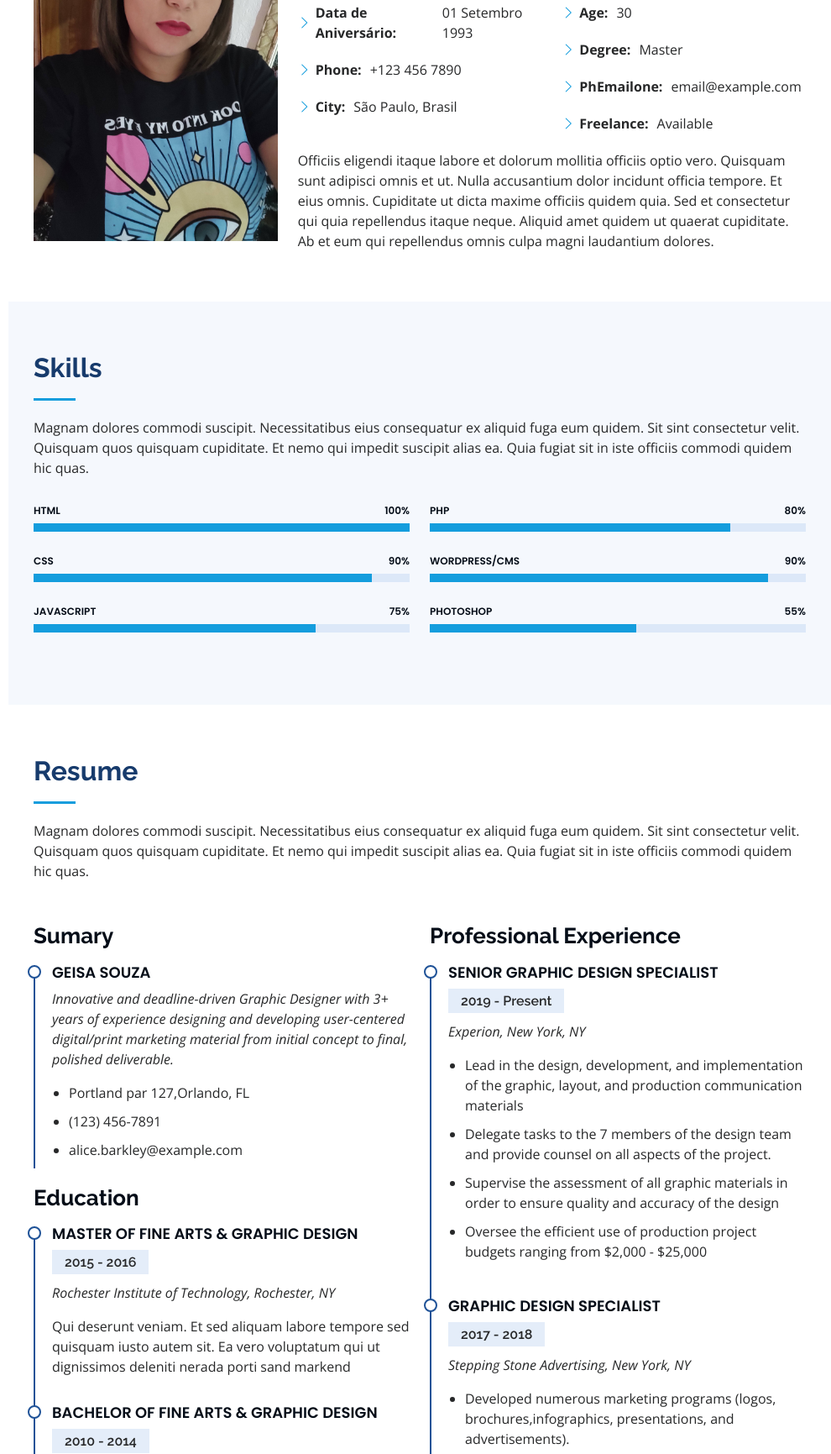
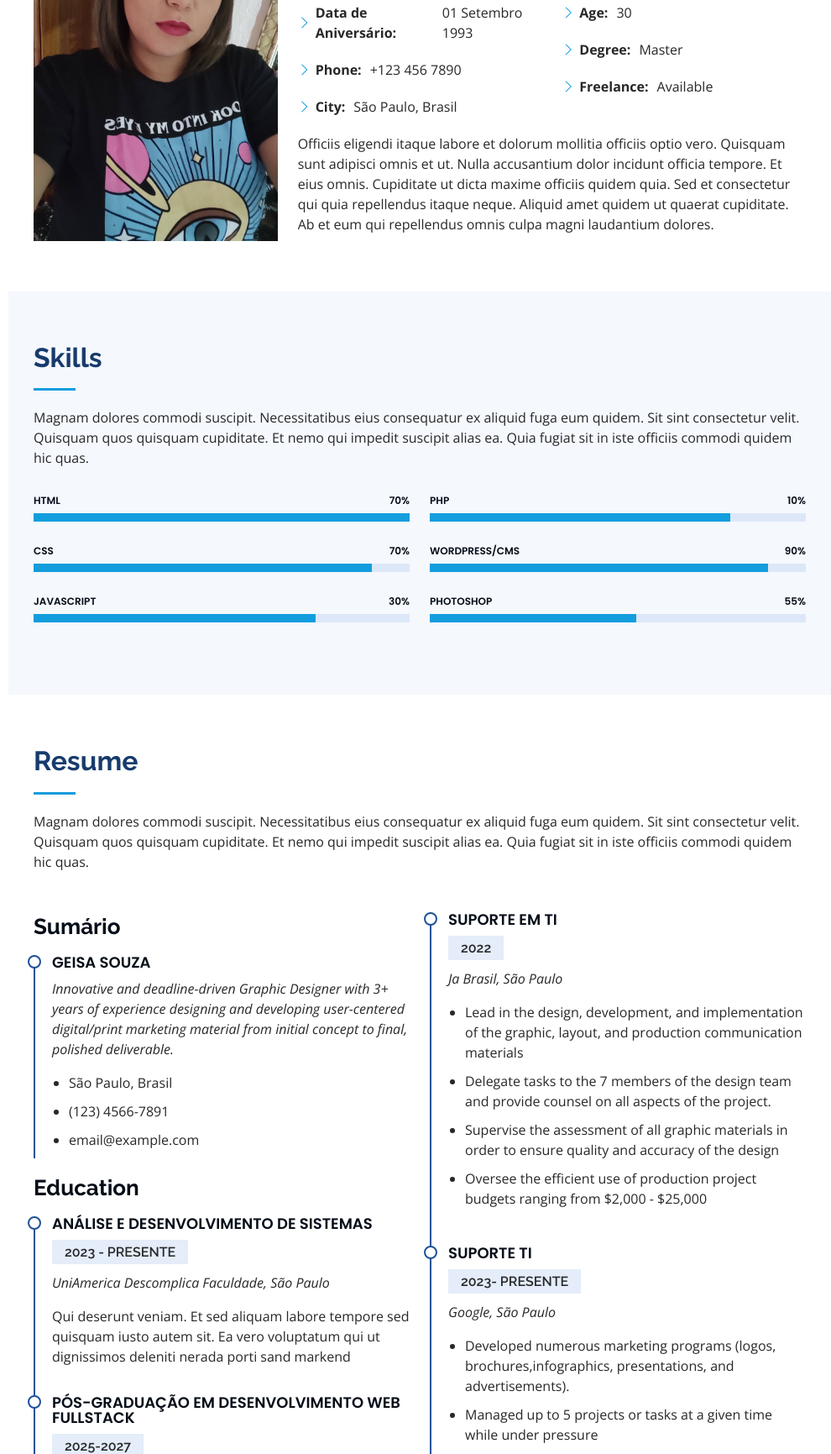
Before and after one commit to GeisaSouzadev/portfolio, a plain HTML site: page index.html in a window 1280 px wide. Shown: the part 1069-2800 px from the top of the page at 84% size, without its empty margins (290-1280 px from the left). Drawn offline with nearby package versions, Linux system fonts and the light colour scheme.

Commit message:
Alteração sumário

```diff
--- a/index.html
+++ b/index.html
@@ -49,8 +49,8 @@
         <img src="assets/img/profile-img.jpg" alt="" class="img-fluid rounded-circle">
         <h1 class="text-light"><a href="index.html">Geisa Souza</a></h1>
         <div class="social-links mt-3 text-center">
-          <a href="https://www.instagram.com/geisa._.souza/" class="instagram"><i class="bx bxl-instagram"></i></a>
           <a href="#" class="linkedin"><i class="bx bxl-linkedin"></i></a>
+          <a href="https://github.com/geisasouzadev" class="github"><i class="bx bxl-github"></i></a>
         </div>
       </div>
 
@@ -89,7 +89,7 @@
             <img src="assets/img/profile-img.jpg" class="img-fluid" alt="">
           </div>
           <div class="col-lg-8 pt-4 pt-lg-0 content" data-aos="fade-left">
-            <h3>UI/UX Designer &amp; Web Developer.</h3>
+            <h3>Web Developer.</h3>
             <p class="fst-italic">
               Lorem ipsum dolor sit amet, consectetur adipiscing elit, sed do eiusmod tempor incididunt ut labore et dolore
               magna aliqua.
@@ -106,7 +106,6 @@
                 <ul>
                   <li><i class="bi bi-chevron-right"></i> <strong>Age:</strong> <span>30</span></li>
                   <li><i class="bi bi-chevron-right"></i> <strong>Degree:</strong> <span>Master</span></li>
-                  <li><i class="bi bi-chevron-right"></i> <strong>PhEmailone:</strong> <span>email@example.com</span></li>
                   <li><i class="bi bi-chevron-right"></i> <strong>Freelance:</strong> <span>Available</span></li>
                 </ul>
               </div>
@@ -135,21 +134,21 @@
           <div class="col-lg-6" data-aos="fade-up">
 
             <div class="progress">
-              <span class="skill">HTML <i class="val">100%</i></span>
+              <span class="skill">HTML <i class="val">70%</i></span>
               <div class="progress-bar-wrap">
                 <div class="progress-bar" role="progressbar" aria-valuenow="100" aria-valuemin="0" aria-valuemax="100"></div>
               </div>
             </div>
 
             <div class="progress">
-              <span class="skill">CSS <i class="val">90%</i></span>
+              <span class="skill">CSS <i class="val">70%</i></span>
               <div class="progress-bar-wrap">
                 <div class="progress-bar" role="progressbar" aria-valuenow="90" aria-valuemin="0" aria-valuemax="100"></div>
               </div>
             </div>
 
             <div class="progress">
-              <span class="skill">JavaScript <i class="val">75%</i></span>
+              <span class="skill">JavaScript <i class="val">30%</i></span>
               <div class="progress-bar-wrap">
                 <div class="progress-bar" role="progressbar" aria-valuenow="75" aria-valuemin="0" aria-valuemax="100"></div>
               </div>
@@ -160,7 +159,7 @@
           <div class="col-lg-6" data-aos="fade-up" data-aos-delay="100">
 
             <div class="progress">
-              <span class="skill">PHP <i class="val">80%</i></span>
+              <span class="skill">PHP <i class="val">10%</i></span>
               <div class="progress-bar-wrap">
                 <div class="progress-bar" role="progressbar" aria-valuenow="80" aria-valuemin="0" aria-valuemax="100"></div>
               </div>
@@ -198,37 +197,37 @@
 
         <div class="row">
           <div class="col-lg-6" data-aos="fade-up">
-            <h3 class="resume-title">Sumary</h3>
+            <h3 class="resume-title">Sumário</h3>
             <div class="resume-item pb-0">
               <h4>Geisa Souza</h4>
               <p><em>Innovative and deadline-driven Graphic Designer with 3+ years of experience designing and developing user-centered digital/print marketing material from initial concept to final, polished deliverable.</em></p>
               <ul>
-                <li>Portland par 127,Orlando, FL</li>
-                <li>(123) 456-7891</li>
-                <li>alice.barkley@example.com</li>
+                <li>São Paulo, Brasil</li>
+                <li>(123) 4566-7891</li>
+                <li>email@example.com</li>
               </ul>
             </div>
 
             <h3 class="resume-title">Education</h3>
             <div class="resume-item">
-              <h4>Master of Fine Arts &amp; Graphic Design</h4>
-              <h5>2015 - 2016</h5>
-              <p><em>Rochester Institute of Technology, Rochester, NY</em></p>
+              <h4>ANÁLISE E DESENVOLVIMENTO DE SISTEMAS</h4>
+              <h5>2023 - PRESENTE</h5>
+              <p><em>UniAmerica Descomplica Faculdade, São Paulo</em></p>
               <p>Qui deserunt veniam. Et sed aliquam labore tempore sed quisquam iusto autem sit. Ea vero voluptatum qui ut dignissimos deleniti nerada porti sand markend</p>
             </div>
             <div class="resume-item">
-              <h4>Bachelor of Fine Arts &amp; Graphic Design</h4>
-              <h5>2010 - 2014</h5>
-              <p><em>Rochester Institute of Technology, Rochester, NY</em></p>
+              <h4>PÓS-GRADUAÇÃO EM DESENVOLVIMENTO WEB FULLSTACK</h4>
+              <h5>2025-2027</h5>
+              <p><em>UniAmerica Descomplica Faculdade, São Paulo</em></p>
               <p>Quia nobis sequi est occaecati aut. Repudiandae et iusto quae reiciendis et quis Eius vel ratione eius unde vitae rerum voluptates asperiores voluptatem Earum molestiae consequatur neque etlon sader mart dila</p>
             </div>
           </div>
           <div class="col-lg-6" data-aos="fade-up" data-aos-delay="100">
-            <h3 class="resume-title">Professional Experience</h3>
+            <h3 class="resume-title"></h3>
             <div class="resume-item">
-              <h4>Senior graphic design specialist</h4>
-              <h5>2019 - Present</h5>
-              <p><em>Experion, New York, NY </em></p>
+              <h4>SUPORTE EM TI</h4>
+              <h5>2022</h5>
+              <p><em>Ja Brasil, São Paulo </em></p>
               <ul>
                 <li>Lead in the design, development, and implementation of the graphic, layout, and production communication materials</li>
                 <li>Delegate tasks to the 7 members of the design team and provide counsel on all aspects of the project. </li>
@@ -237,9 +236,9 @@
               </ul>
             </div>
             <div class="resume-item">
-              <h4>Graphic design specialist</h4>
-              <h5>2017 - 2018</h5>
-              <p><em>Stepping Stone Advertising, New York, NY</em></p>
+              <h4>SUPORTE TI</h4>
+              <h5>2023- PRESENTE</h5>
+              <p><em>Google, São Paulo</em></p>
               <ul>
                 <li>Developed numerous marketing programs (logos, brochures,infographics, presentations, and advertisements).</li>
                 <li>Managed up to 5 projects or tasks at a given time while under pressure</li>
@@ -374,13 +373,13 @@
               <div class="email">
                 <i class="bi bi-envelope"></i>
                 <h4>Email:</h4>
-                <p>info@example.com</p>
+                <p>email@example.com</p>
               </div>
 
               <div class="phone">
                 <i class="bi bi-phone"></i>
                 <h4>Call:</h4>
-                <p>11 1234-5678</p>
+                <p>(11) 2345-5678</p>
               </div>
 
               <iframe src="https://www.google.com/maps/embed?pb=!1m18!1m12!1m3!1d467692.39558877744!2d-46.924956873700296!3d-23.681434601579134!2m3!1f0!2f0!3f0!3m2!1i1024!2i768!4f13.1!3m3!1m2!1s0x94ce448183a461d1%3A0x9ba94b08ff335bae!2zU8OjbyBQYXVsbywgU1A!5e0!3m2!1spt-BR!2sbr!4v1692745499215!5m2!1spt-BR!2sbr"  frameborder="0" style="border:0; width: 100%; height: 290px;"
```
Also changed, not shown: Readme.txt (deleted).
